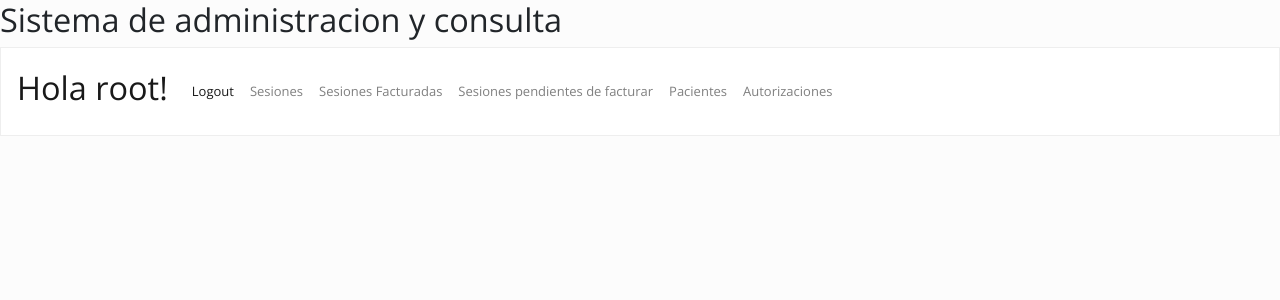
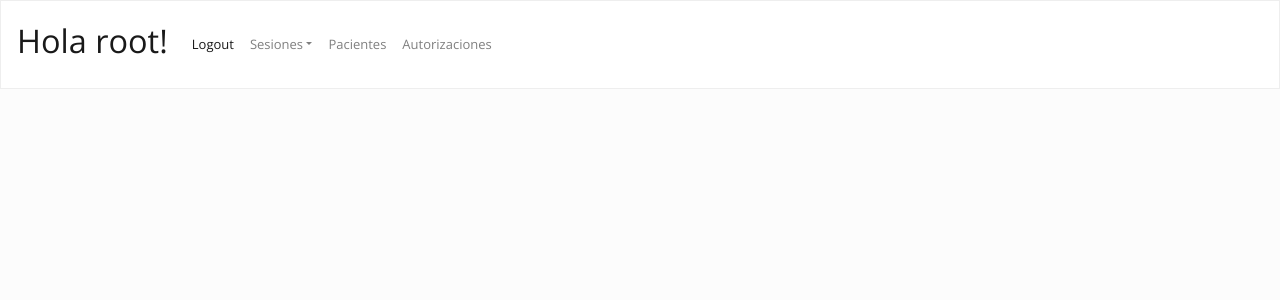
Before and after one commit to hernangaston/mi-primer-django, a Django app: page /psicologia/ in a window 1280 px wide. Shown: the top 300 px of the page. Run offline with Django 3.2, Linux system fonts and the light colour scheme; a user stored in the database is signed in; some libraries are stand-ins or nearby versions.

Commit message:
Septimo commit

```diff
--- a/psicologia/static/css/index_psicologia.css
+++ b/psicologia/static/css/index_psicologia.css
@@ -0,0 +1,3 @@
+div.dropdown-menu {
+	position: absolute; transform: translate3d(0px, 44px, 0px); top: 0px; left: 0px; will-change: transform;
+}
--- a/psicologia/templates/index_psicologia.html
+++ b/psicologia/templates/index_psicologia.html
@@ -13,9 +13,6 @@
 <body>
 {% block content %}
 {% if user.is_authenticated %}
-	<header id="header" class="">
-		<h1>Sistema de administracion y consulta</h1>
-	</header><!-- /header -->
 	<nav  class="navbar navbar-expand-lg navbar-light bg-light">
 		<div class="collapse navbar-collapse" id="navbarColor03">
 			<a class="navbar-brand" href="#"><h1>Hola {{ user.username  }}!</h1></a>
@@ -23,17 +20,19 @@
 				<li class="nav-item active">
 					<a class="nav-link" href="logout/" >Logout <span class="sr-only">(current)</span></a>
 				</li>
-				<li  class="nav-item"><a class="nav-link" href="sesiones/" >Sesiones</a></li>
-				<li  class="nav-item"><a class="nav-link" href="facturadas/" >Sesiones Facturadas</a></li>
-				<li  class="nav-item"><a class="nav-link" href="pendientes/" >Sesiones pendientes de facturar</a></li>
+				<li  class="nav-item dropdown"><a class="nav-link dropdown-toggle" data-toggle="dropdown" href="#" role="button" aria-haspopup="true" aria-expanded="false">Sesiones</a>
+					<div class="dropdown-menu" x-placement="bottom-start" style="">
+						<a class="dropdown-item" href="nuevasesion/" >Ingresar nueva sesion</a>
+						<a class="dropdown-item" href="sesiones/" >Todas las sesiones</a>
+						<a class="dropdown-item" href="facturadas/" >Sesiones Facturadas</a>
+						<a class="dropdown-item" href="pendientes/" >Sesiones pendientes de facturar</a>
+				    </div>
+				</li>
 				<li  class="nav-item"><a class="nav-link" href="pacientes/" >Pacientes</a></li>
 				<li  class="nav-item"><a class="nav-link" href="autorizaciones/" >Autorizaciones</a></li>
 			</ul>
 		</div>
 	</nav>
-	<div>
-
-	</div>
 {% else %}
 	<li class="nav-item active"><a href="login/" title="">Login  <span class="sr-only">(current)</span></a></li>
 	<li class="nav-item"><a href="#" title="">Registrate</a></li>
--- a/psicologia/urls.py
+++ b/psicologia/urls.py
@@ -2,17 +2,18 @@ from django.conf.urls import url
 
 from django.urls import path
 
-from psicologia.views import main, sesiones, facturadas, pendientes, pacientes, autorizaciones, registro
+from psicologia.views import main, sesiones, facturadas, pendientes, pacientes, autorizaciones, registro, vistaSesion
 
 from django.contrib.auth.views import login
 
 urlpatterns = [
     url(r'^$', main, name='main'),
-    url(r'^sesiones/$', sesiones),
+    url(r'^sesiones/$', sesiones, name='sesiones'),
     url(r'^facturadas/$', facturadas),
     url(r'^pendientes/$', pendientes),
     url(r'^pacientes/$', pacientes),
     url(r'^autorizaciones/$', autorizaciones),
+    url(r'^nuevasesion/$', vistaSesion, name='nueva_sesion'),
     path('login/', login, {'template_name': 'formulario_login.html'}, name='login'),
     path('registro/', registro, {'template_name': 'formulario_registro.html'}, name='registro'),
 ]
--- a/psicologia/views.py
+++ b/psicologia/views.py
@@ -3,7 +3,7 @@
 # Create your views here.
 from django.core.paginator import Paginator, InvalidPage, EmptyPage
 #from django.core.urlresolvers import reverse
-from django.shortcuts import render_to_response, render
+from django.shortcuts import render_to_response, render, redirect
 from django.http import HttpResponseRedirect, HttpResponse
 
 from psicologia.models import *
@@ -72,3 +72,15 @@
 	form = FormularioRegsitro()
 	d = dict(form = form)
 	return render(request, 'formulario_registro.html', d)
+
+
+def vistaSesion(request):
+	if request.method == 'POST':
+		form = FormularioSesion(request.POST)
+		if form.is_valid():
+			form.save()
+		return redirect('main')
+	else:
+		form = FormularioSesion()
+	d = dict(form= form)
+	return  render(request, 'sesion_form.html', d)
```
Also changed, not shown: psicologia/forms.py (+33 -0 lines), psicologia/templates/sesion_form.html (added, +10 -0 lines).
